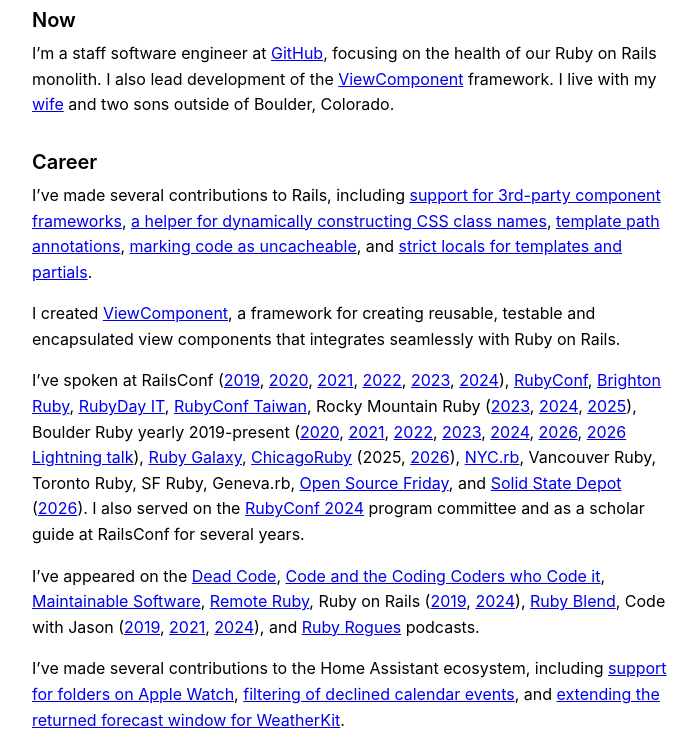
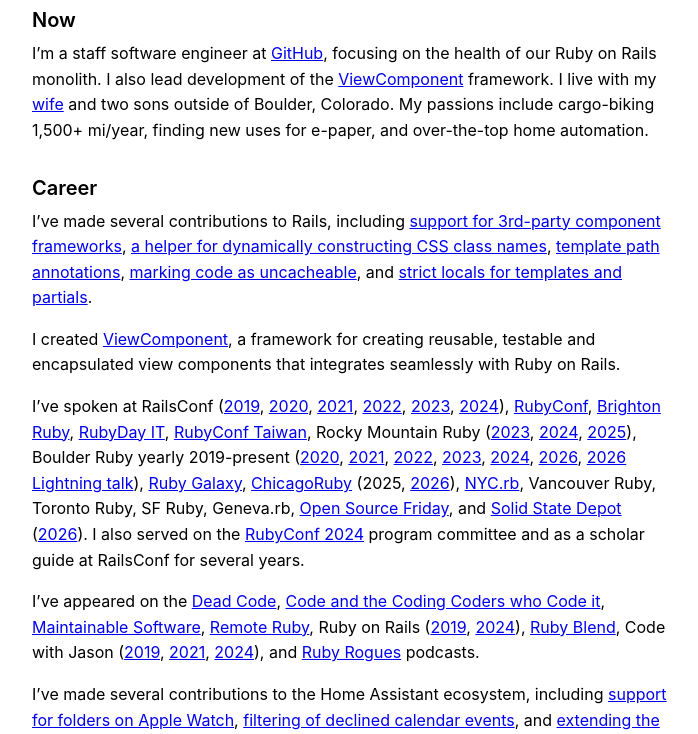
Before and after one commit to joelhawksley/identity, a Jekyll site: the page built from index.md, in a window 1280 px wide and 900 px high, scrolled down 514 px, cut to the strip 166-900 px from the top of the window. Shown: the whole strip, without its empty margins (288-986 px from the left). Built offline with Jekyll 4.4.1, drawn with Linux system fonts in a browser that asks for light colours.

Commit message:
add hobbies

```diff
--- a/index.md
+++ b/index.md
@@ -6,7 +6,7 @@
 
 ## Now
 
-I'm a staff software engineer at [GitHub](https://github.com/joelhawksley), focusing on the health of our Ruby on Rails monolith. I also lead development of the [ViewComponent](https://github.com/github/view_component) framework. I live with my [wife](https://www.instagram.com/softlandingflowers/) and two sons outside of Boulder, Colorado.
+I'm a staff software engineer at [GitHub](https://github.com/joelhawksley), focusing on the health of our Ruby on Rails monolith. I also lead development of the [ViewComponent](https://github.com/github/view_component) framework. I live with my [wife](https://www.instagram.com/softlandingflowers/) and two sons outside of Boulder, Colorado. My passions include cargo-biking 1,500+ mi/year, finding new uses for e-paper, and over-the-top home automation.
 
 ## Career
 
```
